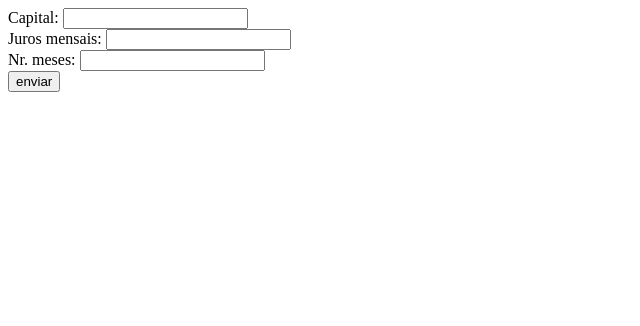
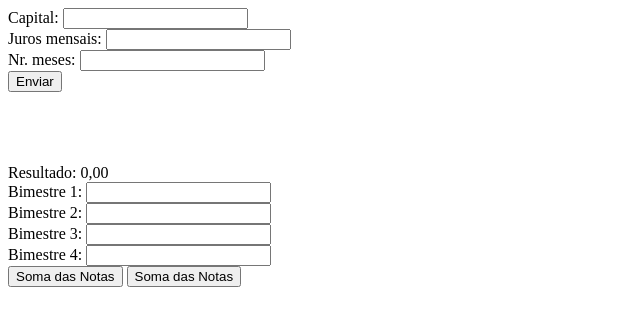
Before and after one commit to mateusperera/primeirof_3t, a plain HTML site: page index.html in a window 1280 px wide. Shown: the whole page, without its empty margins (0-640 px from the left). Drawn offline with Linux system fonts and the light colour scheme.

Commit message:
Update index.html

```diff
--- a/index.html
+++ b/index.html
@@ -9,10 +9,22 @@
 </head>
 <body>
 
-   Capital: <input id="valor" type="text"><br>
-   Juros mensais: <input id="juros" type="text"><br>
-   Nr. meses: <input id="meses" type="text"><br>
-   <button onclick="total()">enviar</button>
+    Capital: <input id="valor" type="text"><br>
+    Juros mensais: <input id="juros" type="text"><br>
+    Nr. meses: <input id="meses" type="text"><br>
+    <button onclick="total()"> Enviar</button>
+
+    <br><br><br><br><br>
+<span id="resul">Resultado: 0,00</span><br>
+Bimestre 1: <input id="b1" type="text"><br>
+Bimestre 2: <input id="b2" type="text"><br>
+Bimestre 3: <input id="b3" type="text"><br>
+Bimestre 4: <input id="b4" type="text"><br>
+
+<button onclick="SomadaNota()">Soma das Notas</button>
+
+
+<button onclick="NotadaSoma()">Soma das Notas</button>
 
 </body>
 </html>
```
